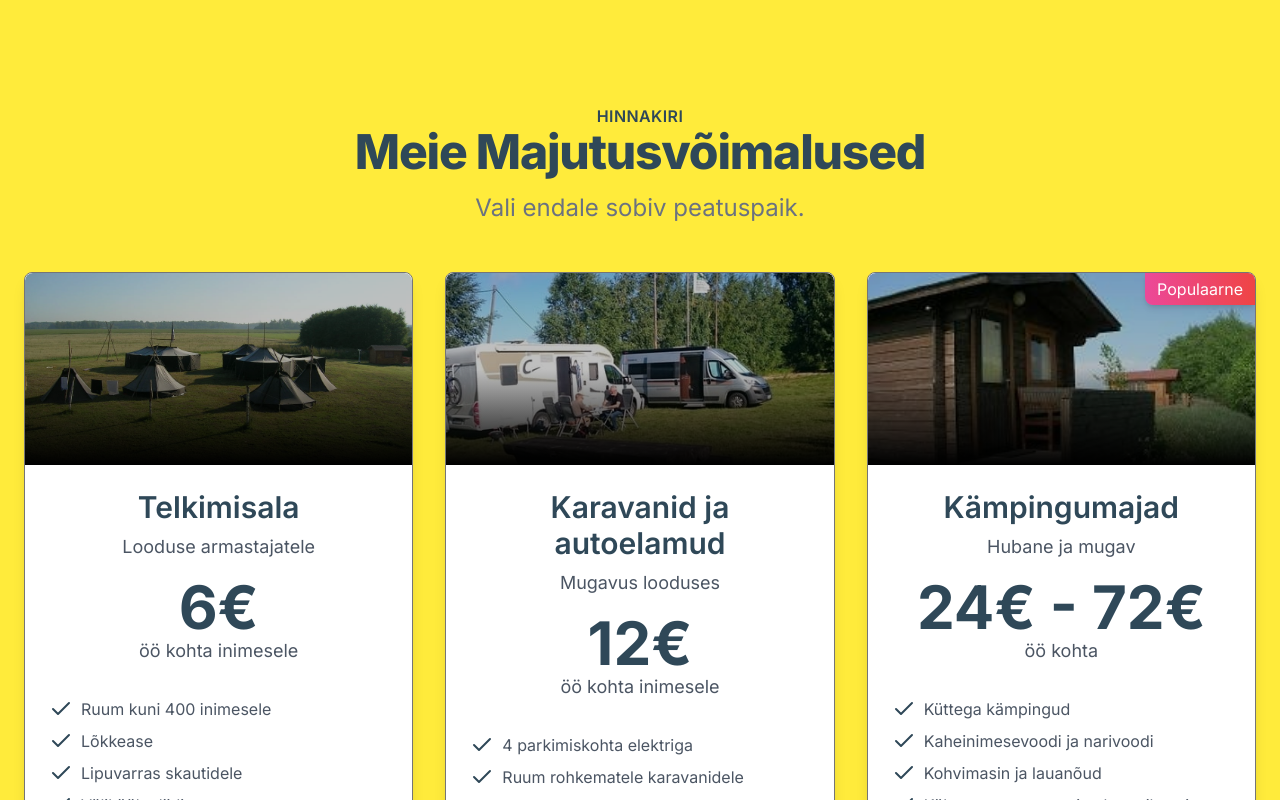
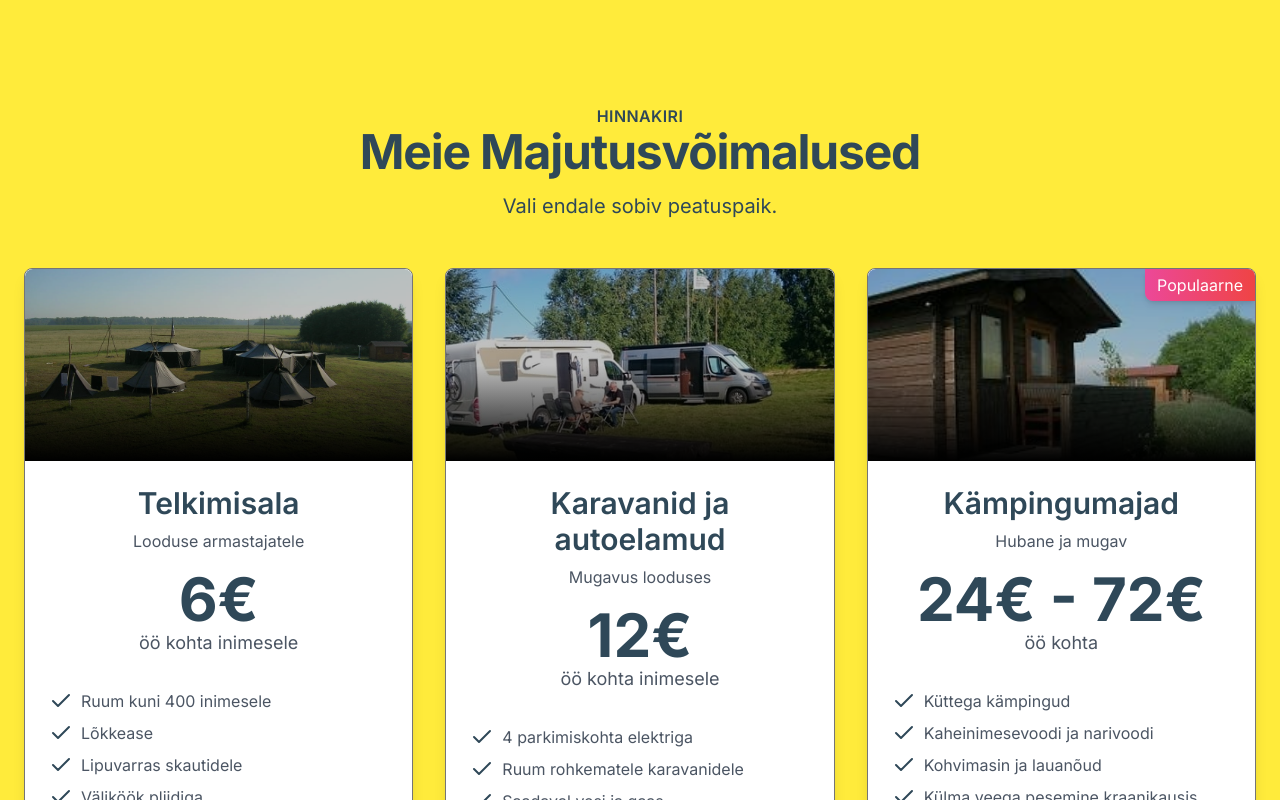
Before and after one commit to 77ccreed/kalda-next, a Next.js app: page /en in a window 1280 px wide. Shown: the part 1520-2320 px from the top of the page. Built offline with nearby package versions, Linux system fonts and the light colour scheme.

Commit message:
refactor: Update Pricing component structure and styling

```diff
--- a/src/components/Pricing.tsx
+++ b/src/components/Pricing.tsx
@@ -1,4 +1,5 @@
 import Image from 'next/image';
+import { StaticImageData } from 'next/image';
 import { Check } from 'lucide-react';
 import { Card, CardContent } from '@/components/ui/card';
 import Headline from '@/components/common/Headline';
@@ -29,7 +30,7 @@ type PricingProps = {
     hasRibbon?: boolean;
     ribbonTitle?: string;
     image: {
-      src: string;
+      src: string | StaticImageData;
       alt: string;
     };
   }[];
@@ -42,14 +43,15 @@ const Pricing = ({ header, prices, id, hasBackground = true }: PricingProps) =>
     {header && (
       <Headline
         header={header}
-        containerClass="text-center mb-8"
-        titleClass="text-4xl font-extrabold"
-        subtitleClass="mt-4 text-2xl text-gray-500"
+        containerClass="mb-6 md:mb-12"
+        titleClass="text-4xl md:text-5xl text-primary-foreground"
+        subtitleClass="mt-4 text-xl text-primary-foreground"
+        taglineClass="text-secondary"
       />
     )}
     <div className="grid gap-8 sm:grid-cols-1 md:grid-cols-2 lg:grid-cols-3">
       {prices.map((price, index) => (
-        <Card key={index} className="relative bg-white shadow-lg rounded-lg overflow-hidden transition-transform transform hover:scale-105 hover:shadow-2xl">
+        <Card key={index} className="relative bg-white shadow-lg rounded-lg overflow-hidden hover:shadow-2xl">
           {price.hasRibbon && price.ribbonTitle && (
             <div className="absolute top-0 right-0 bg-gradient-to-r from-pink-500 to-red-500 text-white py-1 px-3 rounded-bl-lg shadow-md z-10">
               {price.ribbonTitle}
@@ -71,7 +73,7 @@ const Pricing = ({ header, prices, id, hasBackground = true }: PricingProps) =>
           <CardContent className="flex flex-col justify-between p-6 text-center">
             <div>
               <h3 className="text-3xl font-semibold text-primary-foreground">{price.title}</h3>
-              {price.subtitle && <p className="text-lg text-gray-600 mt-2">{price.subtitle}</p>}
+              {price.subtitle && <p className="text-md text-gray-600 mt-2">{price.subtitle}</p>}
               <div className="mt-4 mb-8">
                 <div className="text-6xl font-bold text-primary-foreground">{price.price}</div>
                 <div className="text-lg text-gray-600">{price.period}</div>
```
